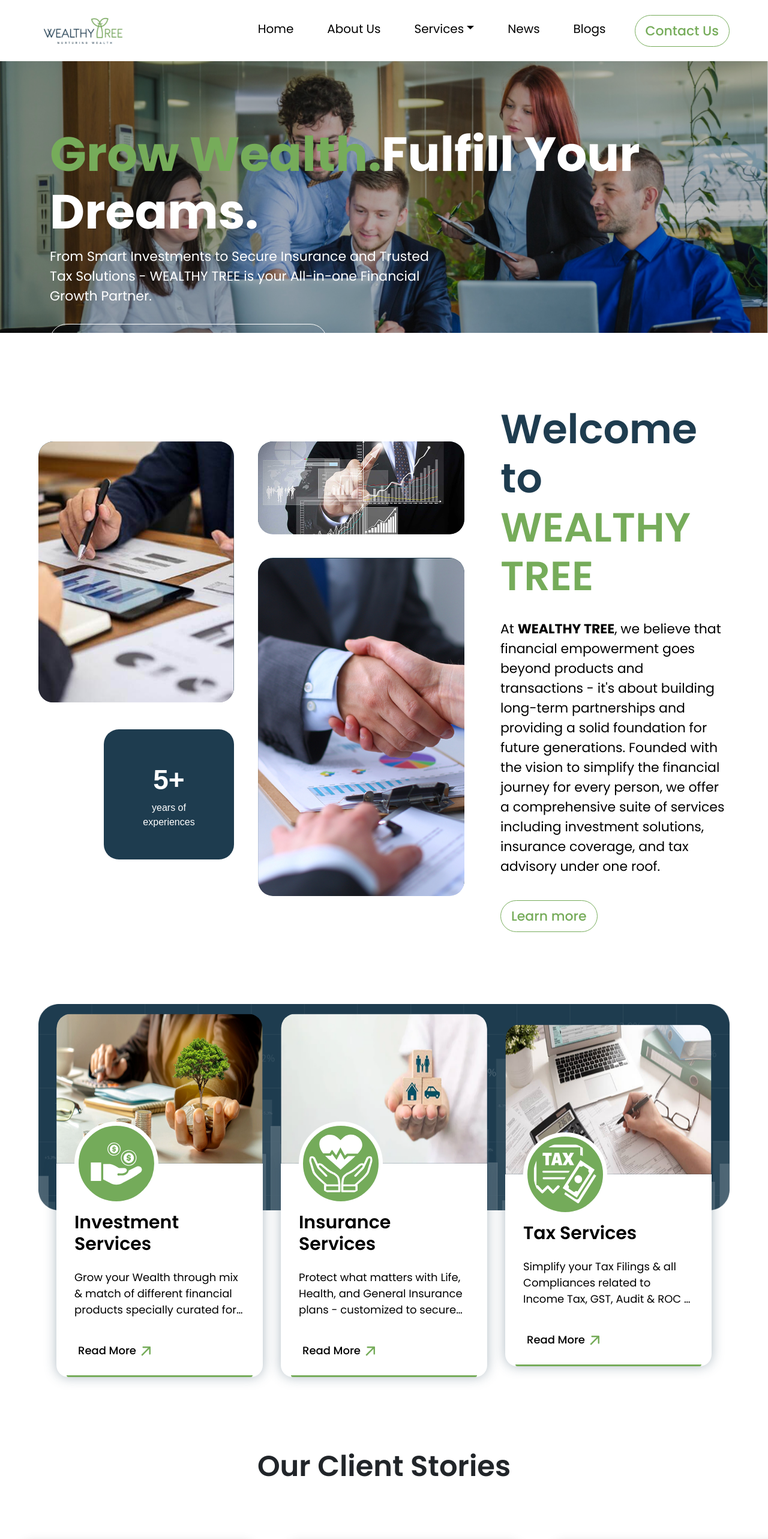
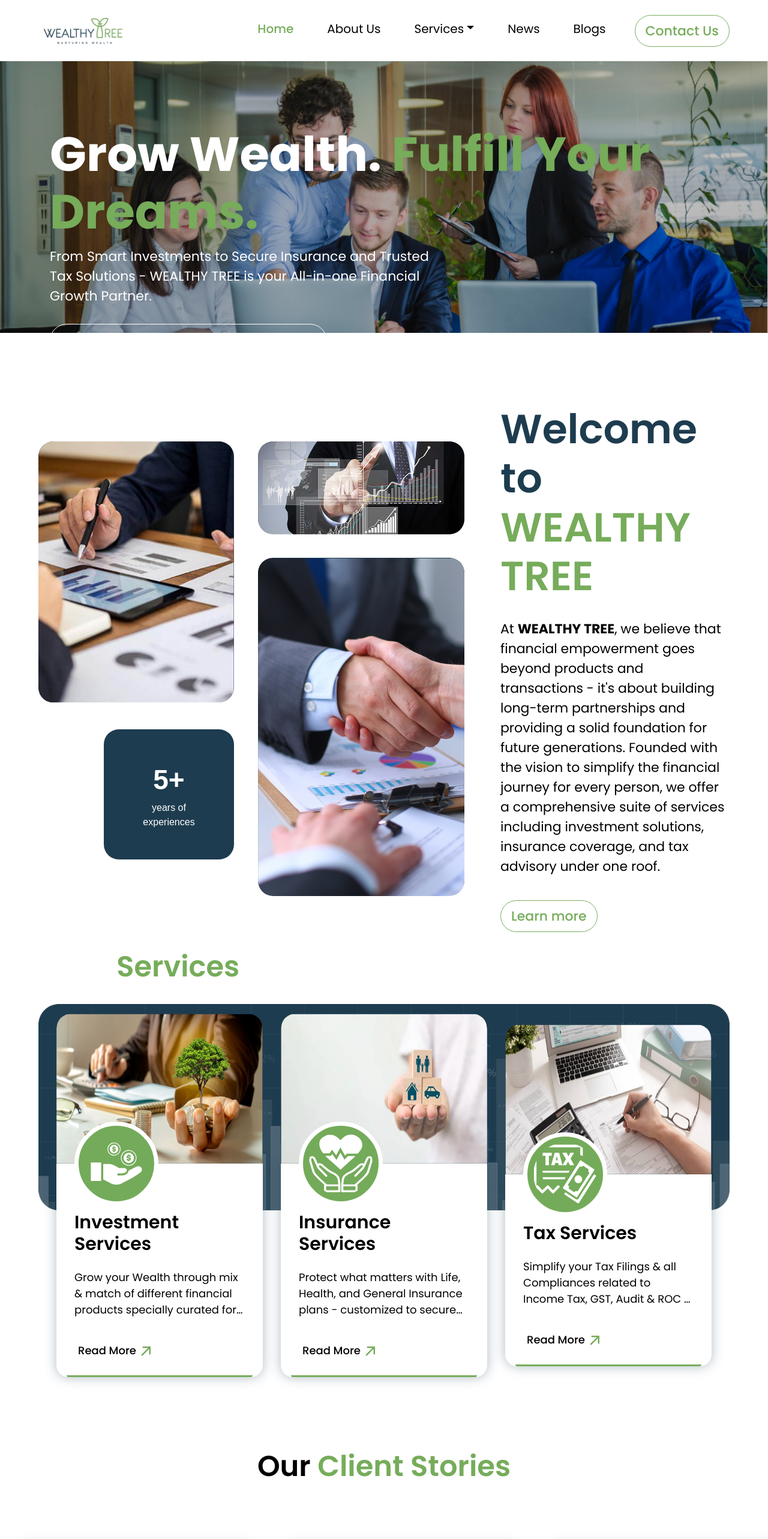
Before and after one commit to parthkoko/wealthy-tree, a React (Vite) app: page / in a window 1280 px wide. Shown: the top 2566 px of the page at 60% size. Built offline with nearby package versions, Linux system fonts and the light colour scheme.

Commit message:
update design header and active link

```diff
--- a/src/header.jsx
+++ b/src/header.jsx
@@ -5,7 +5,7 @@
 import Navbar from 'react-bootstrap/Navbar';
 import NavDropdown from 'react-bootstrap/NavDropdown';
 import mainheaderlogo from "./assets/images/mainheaderlogo.svg";
-import { Link, useNavigate } from 'react-router-dom';
+import { NavLink, useNavigate } from 'react-router-dom';  // use NavLink here!
 
 const Header = () => {
 
@@ -14,6 +14,9 @@
   const handleClick = () => {
     navigate('/contactus');
   };
+
+  // You can define a function to add active styling:
+  const getNavLinkClass = ({ isActive }) => (isActive ? 'nav-link active' : 'nav-link');
 
   return (
     <div className='main-header'>
@@ -28,20 +31,18 @@
           </div>
           <Navbar.Collapse id="basic-navbar-nav">
             <Nav className="ms-auto flex main-navbar-data">
-              <Nav.Link as={Link} to="/">Home</Nav.Link>
-<Nav.Link as={Link} to="/about">About Us</Nav.Link>
+              <Nav.Link as={NavLink} to="/" className={getNavLinkClass}>Home</Nav.Link>
+              <Nav.Link as={NavLink} to="/about" className={getNavLinkClass}>About Us</Nav.Link>
               <NavDropdown title="Services" id="basic-nav-dropdown">
-                <NavDropdown.Item as={Link} to="/investmentservices">Investment Services</NavDropdown.Item>
-<NavDropdown.Item as={Link} to="/insuranceservices">Insurance Services</NavDropdown.Item>
-<NavDropdown.Item as={Link} to="/taxservices">Tax Services</NavDropdown.Item>
+                <NavDropdown.Item as={NavLink} to="/investmentservices" className={getNavLinkClass}>Investment Services</NavDropdown.Item>
+                <NavDropdown.Item as={NavLink} to="/insuranceservices" className={getNavLinkClass}>Insurance Services</NavDropdown.Item>
+                <NavDropdown.Item as={NavLink} to="/taxservices" className={getNavLinkClass}>Tax Services</NavDropdown.Item>
               </NavDropdown>
-              {/* <Nav.Link href="/news">News</Nav.Link>
-              <Nav.Link href="/blogs">Blogs</Nav.Link> */}
-              <Nav.Link as={Link} to="/news">News</Nav.Link>
-<Nav.Link as={Link} to="/blogs">Blogs</Nav.Link>
+              <Nav.Link as={NavLink} to="/news" className={getNavLinkClass}>News</Nav.Link>
+              <Nav.Link as={NavLink} to="/blogs" className={getNavLinkClass}>Blogs</Nav.Link>
               <button className='green-button' onClick={handleClick}>
-      Contact Us
-    </button>
+                Contact Us
+              </button>
             </Nav>
           </Navbar.Collapse>
         </div>
--- a/src/index.css
+++ b/src/index.css
@@ -63,7 +63,10 @@
   width: 199px;
     height: 114px;
 }
-
+.main-navbar-data .nav-link.active {
+ font-weight: 500;
+  color: var(--light-green-color);
+}
 
 /* banner start */
 
@@ -216,6 +219,12 @@
   margin-bottom: 50px;
   position: relative;
 }
+.ourservice-title h2 span{
+  font-size: 48px;
+  font-weight: 600;
+  color: var(--light-green-color);
+
+}
 .ourservice-title.blogs-title h2{
   text-align: center;
 }
@@ -326,9 +335,15 @@
 .client-sucess-title h2{
 font-size: 48px;
 font-weight: 600;
-columns: var(--green-color);
+/* columns: var(--green-color); */
+color: var(--secondary-color);
 text-align: center;
 margin-bottom: 70px;
+}
+.client-sucess-title h2 span{
+font-size: 48px;
+font-weight: 600;
+color: var(--light-green-color);
 }
 .success-story{
   background: var(--primary-color);
@@ -377,7 +392,9 @@
 
 
 /* blog */
-
+.blog-section{
+margin-bottom: 120px;
+}
 .blog-section-inner .ourservice-title h2::after {
     content: "";
     position: absolute;
@@ -465,6 +482,7 @@
 
 .latest-news-section{
   padding: 100px 0px;
+  display: none;
 
 }
 .latestnews-card h3{
--- a/src/pages/home.jsx
+++ b/src/pages/home.jsx
@@ -95,7 +95,7 @@
 <img className='w-full ' src={homebanner} alt="homebanner"  />
 <Container>
 <div className="homebanner-detail">
-  <h2> <span>Grow Wealth.</span>Fulfill Your Dreams.</h2>
+  <h2> Grow Wealth. <span>Fulfill Your Dreams.</span></h2>
   <p>From Smart Investments to Secure Insurance and Trusted Tax Solutions - WEALTHY TREE is your All-in-one Financial Growth Partner.</p>
   <button onClick={() => navigate('/contactus')} className='white-button'> Start Your Wealth Creation Journey</button>
 </div>
@@ -146,7 +146,7 @@
           </div>
         <div className="ourservice-inner-data">
 <div className="ourservice-title">
-  <h2>Our Services</h2>
+  <h2>Our <span>Services</span></h2>
 </div>
 <div className="ourservice-inner-card">
   <div className="ourservice-inner-card-data">
@@ -185,7 +185,7 @@
       <div className="">
         <div className="client-sucess-main">
           <div className="client-sucess-title">
-            <h2>Our Client Stories</h2>
+            <h2>Our <span> Client Stories</span></h2>
           </div>
           <div className="client-sucess-swiper">
                <Swiper
```
